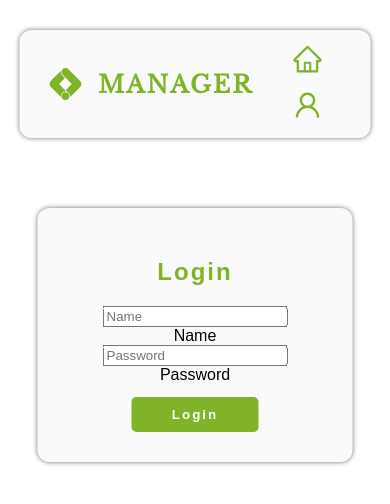
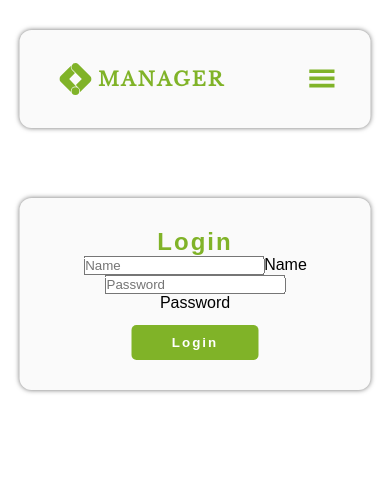
Before and after one commit to Engarr/Manager, a React (Create React App) app: page /login in a window 390 px wide. Shown: the top 504 px of the page. Built offline with nearby package versions, Linux system fonts and the light colour scheme.

Commit message:
added option menu

```diff
--- a/src/components/Modal/Modal.js
+++ b/src/components/Modal/Modal.js
@@ -1,10 +1,10 @@
 import React from 'react';
-import { ReactDOM } from 'react-dom';
+import ReactDOM from 'react-dom';
 import classes from './Modal.module.css';
 
-const Modal = () => {
-	return ReactDOM.cretePortal(
-		<div className={classes.backdrop}></div>,
+const Modal = ({handler}) => {
+	return ReactDOM.createPortal(
+		<div className={classes.backdrop} onClick={handler}></div>,
 		document.getElementById('backdrop')
 	);
 };
--- a/src/components/Nav/Nav.js
+++ b/src/components/Nav/Nav.js
@@ -1,11 +1,53 @@
-import React from 'react';
+import React, { useState, useRef, useEffect } from 'react';
 import { Link } from 'react-router-dom';
 
-import { AiOutlineHome, AiOutlineUser } from 'react-icons/ai';
+import {
+	AiOutlineHome,
+	AiOutlineUser,
+	AiOutlineCloseSquare,
+	AiOutlineUserAdd,
+} from 'react-icons/ai';
 import { SiGoogletagmanager } from 'react-icons/si';
+import { GiHamburgerMenu } from 'react-icons/gi';
 import classes from './Nav.module.css';
+import Modal from '../Modal/Modal';
 
 const Nav = () => {
+	const [showMenu, setShowMenu] = useState(false);
+	const [accountMenu, setAccountMenu] = useState(false);
+	const optionRef = useRef(null);
+
+	const showMenuHandler = () => {
+		setShowMenu((prev) => (prev = !prev));
+
+		switchClass();
+	};
+	const acountHandler = () => {
+		setAccountMenu((prev) => (prev = !prev));
+	};
+	const switchClass = () => {
+		const menu = document.querySelector(`.${classes.mainContainer}`);
+		const animateCss = `${classes.active}`;
+
+		menu.classList.add(animateCss);
+		setTimeout(() => {
+			menu.classList.remove(animateCss);
+		}, 10);
+	};
+
+	useEffect(() => {
+		const handleClickOutside = (e) => {
+			console.log(optionRef.current);
+			if (optionRef.current && !optionRef.current.contains(e.target)) {
+				setAccountMenu(false);
+			}
+		};
+		document.addEventListener('mousedown', handleClickOutside);
+		return () => {
+			document.removeEventListener('mousedown', handleClickOutside);
+		};
+	}, [optionRef]);
+
 	return (
 		<div className={classes.mainContainer}>
 			<div className={classes.NavContainer}>
@@ -13,13 +55,76 @@ const Nav = () => {
 					<SiGoogletagmanager className={classes.icon} />
 					<h2>Manager</h2>
 				</div>
+
+				<GiHamburgerMenu className={classes.burger} onClick={showMenuHandler} />
+
 				<div className={classes.optionContainer}>
-					<Link to='/'>
-						<AiOutlineHome className={classes.optionIcon} />
-					</Link>
-					<Link to='/login'>
+					<div>
+						<Link to='/'>
+							<AiOutlineHome className={classes.optionIcon} />
+						</Link>
+					</div>
+
+					<div onClick={acountHandler}>
 						<AiOutlineUser className={classes.optionIcon} />
-					</Link>
+					</div>
+				</div>
+
+				<div
+					className={`${classes.accountOption} ${
+						accountMenu ? classes.accountOptionActive : ''
+					}`}>
+					<div onClick={acountHandler} ref={optionRef}>
+						<Link to='/login'>
+							<AiOutlineUser />
+							<p>Login</p>
+						</Link>
+					</div>
+					<div>
+						<Link>
+							<AiOutlineUserAdd />
+							<p>Signup</p>
+						</Link>
+					</div>
+				</div>
+			</div>
+
+			{showMenu && (
+				<>
+					<Modal handler={showMenuHandler} />
+				</>
+			)}
+			<div
+				className={`${classes.menuContainer} ${
+					showMenu ? classes.active : ''
+				}`}>
+				<div className={`${classes.logo} ${classes.logoMenu}`}>
+					<SiGoogletagmanager className={classes.icon} />
+					<h2>Manager</h2>
+				</div>
+				<AiOutlineCloseSquare
+					className={classes.close}
+					onClick={showMenuHandler}
+				/>
+				<div className={classes.menuOptions}>
+					<div className={classes.box} onClick={showMenuHandler}>
+						<Link to='/'>
+							<AiOutlineHome className={classes.optionIcon} />
+							<p>Home</p>
+						</Link>
+					</div>
+					<div>
+						<Link to='/login' onClick={showMenuHandler}>
+							<AiOutlineUser className={classes.optionIcon} />
+							<p>Login</p>
+						</Link>
+					</div>
+					<div>
+						<Link to='/login' onClick={showMenuHandler}>
+							<AiOutlineUserAdd className={classes.optionIcon} />
+							<p>Signup</p>
+						</Link>
+					</div>
 				</div>
 			</div>
 		</div>
--- a/src/components/Nav/Nav.module.css
+++ b/src/components/Nav/Nav.module.css
@@ -2,14 +2,15 @@
 	position: relative;
 }
 .NavContainer {
+	position: relative;
 	display: flex;
 	justify-content: space-around;
 	align-items: center;
 	background-color: var(--background);
-	position: relative;
 	top: 30px;
 	width: 90%;
 	left: 50%;
+	padding: 20px 20px;
 	transform: translate(-50%);
 	border-radius: 12px;
 	box-shadow: 0 0 5px rgba(0, 0, 0, 0.568);
@@ -28,19 +29,126 @@
 .icon,
 .optionIcon {
 	font-size: 2rem;
-	padding: 5px 10px;
 	margin-right: 0.2em;
 }
 .optionContainer {
-	color: var(--main-color);
+	display: flex;
 	margin: 0.5em;
 }
-.optionIcon {
+.optionContainer div:last-child {
+	position: relative;
+}
+.accountOption {
+	display: flex;
+	flex-direction: column;
+	position: absolute;
+	right: 20%;
+	top: 70%;
+	background-color: white;
+	box-shadow: 0 0 5px rgba(0, 0, 0, 0.568);
+	padding: 10px 40px;
+	border-radius: 12px;
+	opacity: 0;
+	transition: opacity linear 0.3s;
+}
+.accountOptionActive {
+	opacity: 1;
+}
+.accountOption div {
+	text-align: center;
+
+	padding: 10px 20px;
+}
+.accountOption div:hover {
+	background-color: #fff;
+	box-shadow: 0 0 2px inset rgba(0, 0, 0, 0.158);
+	border-radius: 5px;
+}
+.accountOption div a {
+	font-size: 1.2em;
+	color: var(--main-color);
+	font-weight: bold;
+}
+.optionIcon,
+.close {
+	padding: 5px;
+	width: 50px;
+	height: 50px;
 	cursor: pointer;
+	color: var(--main-color);
 	transition: background-color 0.3s, box-shadow 0.3s, border-radius 0.3s;
+}
+.menuContainer {
+	position: fixed;
+	top: 0;
+	right: -100%;
+	background-color: #fff;
+	height: auto;
+	width: 100%;
+	z-index: 200;
+	opacity: 0;
+	transition: opacity 0.3s, right linear 0.3s;
+}
+.active {
+	opacity: 1;
+	right: 0;
+}
+.menuOptions {
+	display: flex;
+	width: 100%;
+	justify-content: center;
+	align-items: center;
+	flex-direction: column;
+	margin-top: 1em;
+	text-align: center;
+}
+.menuOptions div {
+	margin: 0.5em 0;
+	padding: 5px 20px;
+}
+.menuOptions div:last-child {
+	margin-bottom: 2em;
+}
+.menuOptions p {
+	color: var(--main-color);
+	font-weight: bold;
+}
+.logoMenu {
+	margin-top: 2em;
+}
+.close {
+	position: absolute;
+	right: 20px;
+	top: 30px;
+	color: var(--main-color);
 }
 .optionIcon:hover {
 	background-color: #fff;
 	box-shadow: 0 0 2px inset rgba(0, 0, 0, 0.158);
 	border-radius: 5px;
 }
+.burger {
+	display: none;
+	font-size: 1.8em;
+	margin: 0.5em;
+	color: var(--main-color);
+	cursor: pointer;
+}
+
+@media only screen and (max-width: 1024px) {
+	.formContainer {
+		width: 90%;
+	}
+	.NavContainer {
+		justify-content: space-between;
+	}
+	.logo h2 {
+		font-size: 1.2rem;
+	}
+	.optionContainer {
+		display: none;
+	}
+	.burger {
+		display: block;
+	}
+}
--- a/src/components/UI/Input/Input.Module.css
+++ b/src/components/UI/Input/Input.Module.css
@@ -2,14 +2,14 @@
 	position: relative;
 	margin-top: 1em;
 	/* min-width: 290px; */
-	/* width: 100%; */
+	width: 100%;
 	padding-right: 1em;
 }
 
 .inputBox input {
 	position: relative;
 	width: 100%;
-	padding: 14px;
+	padding: 15px 0;
 	border: 1px solid rgba(2, 2, 2, 0.349);
 	border-radius: 5px;
 	outline: none;
--- a/src/index.css
+++ b/src/index.css
@@ -1,5 +1,13 @@
+*,
+html {
+	box-sizing: border-box;
+	margin: 0;
+	padding: 0;
+}
+
 body {
 	margin: 0;
+	width: 100%;
 	font-family: sans-serif, 'Libre Baskerville';
 	-webkit-font-smoothing: antialiased;
 	-moz-osx-font-smoothing: grayscale;
--- a/src/pages/Home.js
+++ b/src/pages/Home.js
@@ -2,7 +2,7 @@ import React from 'react'
 
 const Home = () => {
   return (
-    <div>Home</div>
+    <div></div>
   )
 }
 
--- a/src/pages/Login.js
+++ b/src/pages/Login.js
@@ -5,8 +5,7 @@ import Input from '../components/UI/Input/Input';
 const Login = () => {
 	return (
 		<div className={classes.mainContainer}>
-			<div className={classes.formContainer}>
-				<form className={classes.form}>
+			<form className={classes.formContainer}>
 				<h2>Login</h2>
 				<div>
 					<Input type={'text'} id={'username'} text={'Name'} />
@@ -17,7 +16,6 @@ const Login = () => {
 				</div>
 			</form>
 		</div>
-		</div>
 	);
 };
 
--- a/src/style/Login.module.css
+++ b/src/style/Login.module.css
@@ -1,24 +1,23 @@
 .mainContainer {
 	position: relative;
 	top: 100px;
+	width: 100%;
 }
 
 .formContainer {
 	position: relative;
+	text-align: center;
 	left: 50%;
-	width: 50%;
-	max-width: 400px;
+	width: 100%;
+	max-width: 600px;
 	transform: translate(-50%);
 	background-color: var(--background);
 	padding: 30px 60px;
 	border-radius: 12px;
 	box-shadow: 0 0 5px rgba(0, 0, 0, 0.568);
 }
-.form {
-	text-align: center;
-	width: 100%;
-}
-.form h2 {
+
+.formContainer h2 {
 	letter-spacing: 2px;
 	font-weight: bold;
 	color: var(--main-color);
@@ -33,8 +32,15 @@
 	background-color: var(--main-color);
 	color: var(--white);
 	cursor: pointer;
-	transition: background-color 0.3s;
+	transition: background-color 0.3s, box-shadow 0.3s;
 }
 .btn:hover {
 	background-color: #6c9b1c;
+	box-shadow: 0 0 3px rgb(5, 5, 5);
 }
+
+@media only screen and (max-width: 1024px) {
+	.formContainer {
+		width: 90%;
+	}
+}
```
Lines whose indentation alone changed are shown as unchanged.
